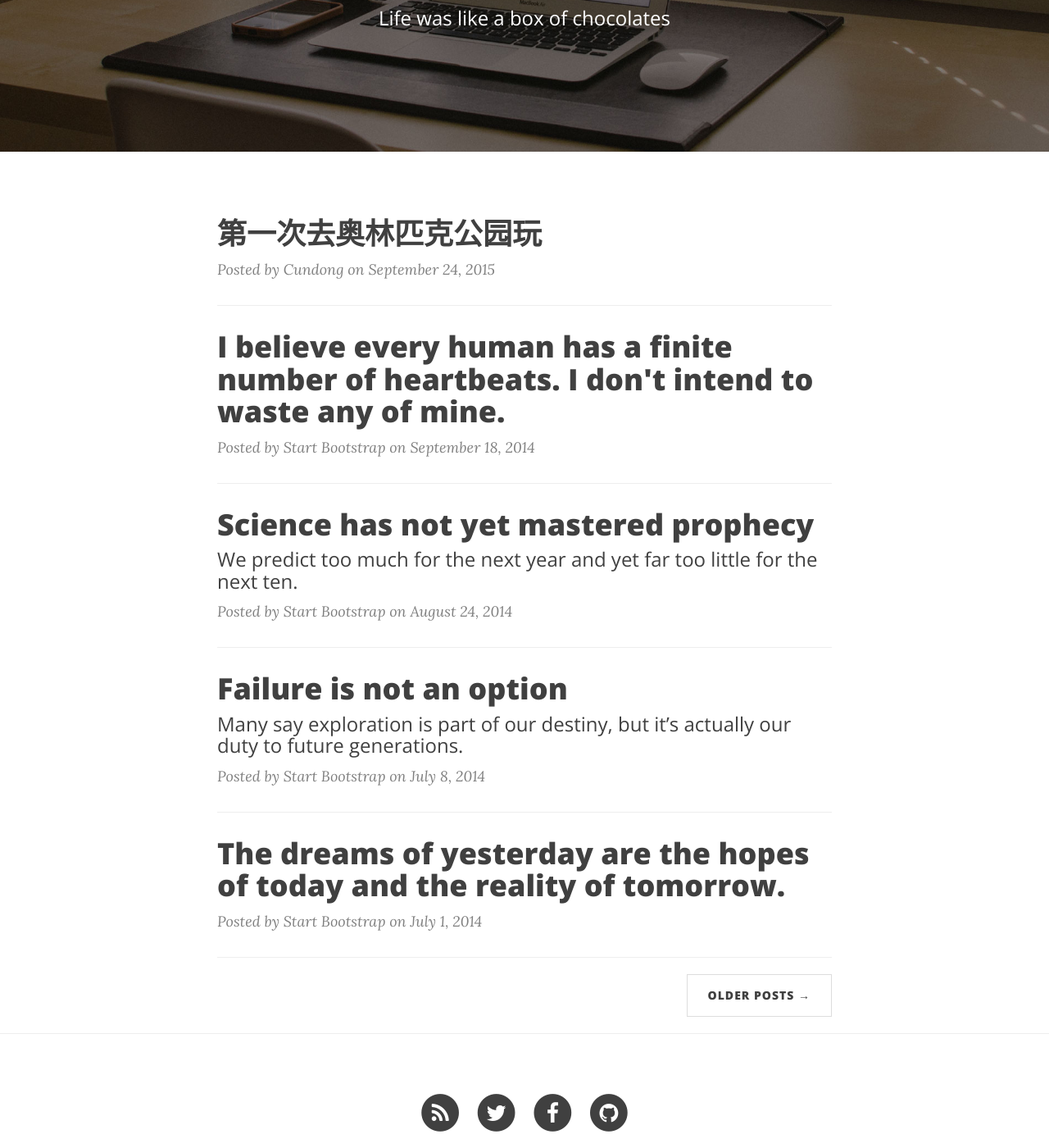
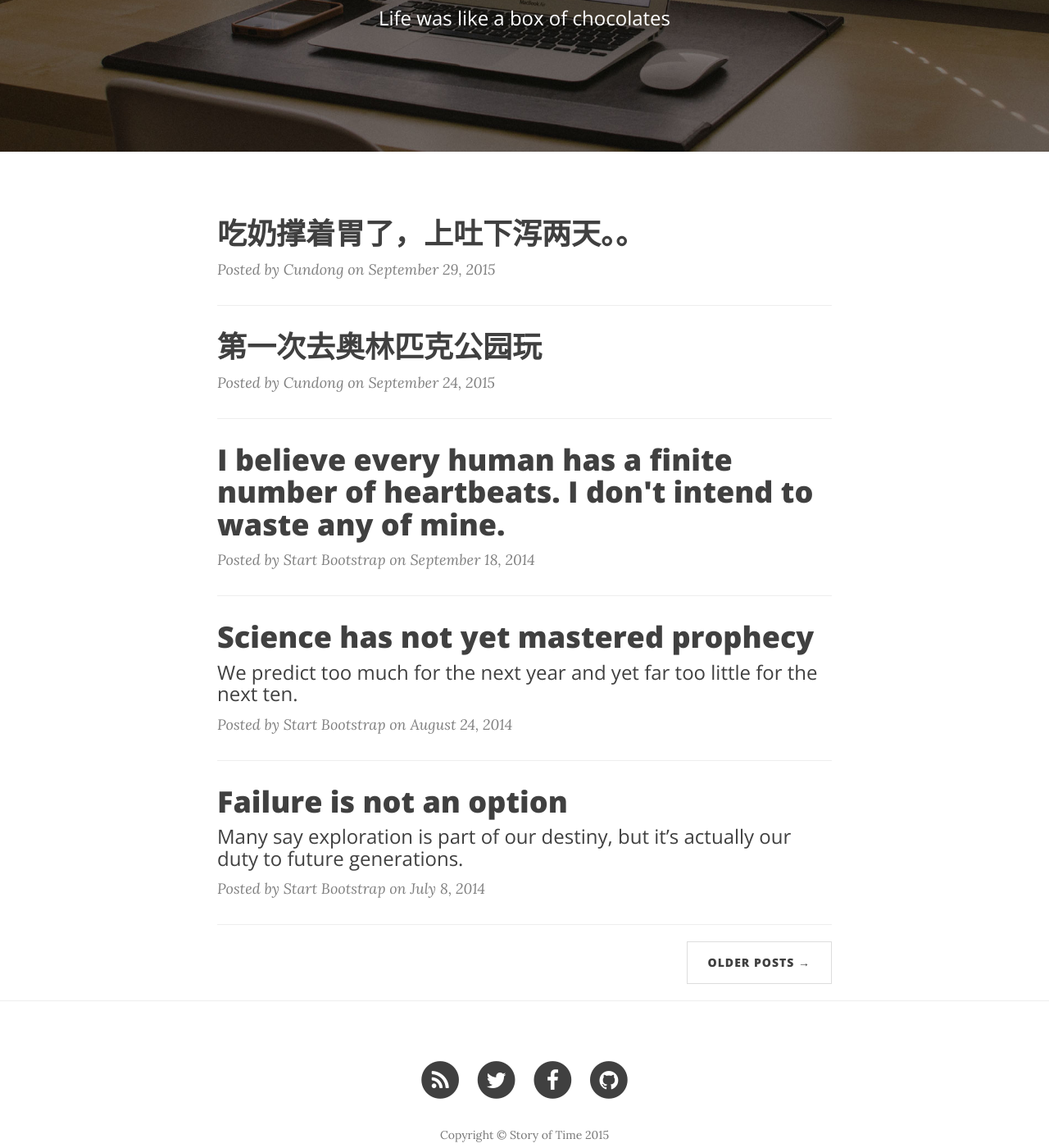
Before and after one commit to cundong/jekyll_demo, a Jekyll site: the page built from index.html, in a window 1280 px wide and 1400 px high, scrolled down 263 px. Shown: the whole window at 82% size. Built offline with Jekyll 4.4.1, drawn with Linux system fonts in a browser that asks for light colours; nearby versions of some CDN libraries; the list of posts is cut into pages by our own code.

Commit message:
add a photo

```diff
--- a/_config.yml
+++ b/_config.yml
@@ -4,7 +4,7 @@
 email: cundong.liu@mail.com
 description: "Write your site description here. It will be used as your sites meta description as well!"
 baseurl: "/"
-url: "http://liuyanzhe.com"
+url: "http://cundong.github.io/map"
 twitter_username: SBootstrap
 github_username:  davidtmiller
 facebook_username:  IronSummitMedia
--- /dev/null
+++ b/_posts/2014-09-29-be-ill.markdown
@@ -0,0 +1,15 @@
+---
+layout:     post
+title:      "吃奶撑着胃了，上吐下泻两天。。"
+subtitle:   ""
+date:       2015-09-29 19:17:18
+author:     "Cundong"
+header-img: "img/post-bg-06.jpg"
+---
+
+<p>吃奶撑着胃了，上吐下泻两天，昨天还吐奶了，今天早晨去医院拿了些药，慢慢恢复中。。</p>
+
+<a href="#">
+    <img src="{{ site.baseurl }}/img/map_2.jpg" alt="我">
+</a>
+<span class="caption text-muted">只能宅在家中</span>
```
